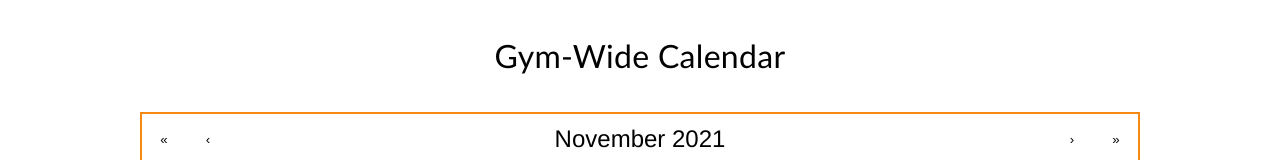
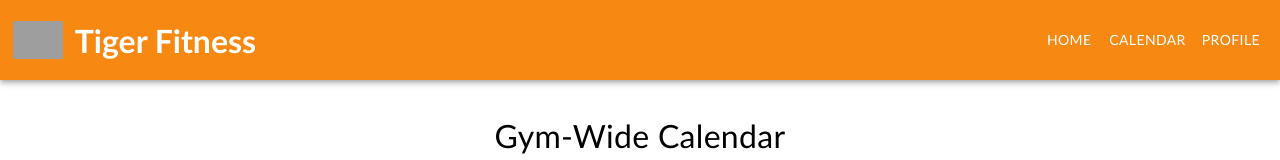
Before and after one commit to jkuo168/dillon_app, a React (Create React App) app in the folder dillon_app/: page /calendar in a window 1280 px wide. Shown: the top 160 px of the page. Built offline with nearby package versions, Linux system fonts and the light colour scheme; no server answers; grey boxes are pictures that could not be loaded.

Commit message:
edited calendar

```diff
--- a/dillon_app/src/components/profile/Form.js
+++ b/dillon_app/src/components/profile/Form.js
@@ -27,6 +27,11 @@ export default function AddCourseForm(props) {
   };
 
   const handleCancel = () => {
+    setName("");
+    setTitle("");
+    setDescription("");
+    setDate("");
+    setImage("");
     props.setFormOpen(!props.formOpen);
   };
 
--- a/dillon_app/src/views/CalendarPage.js
+++ b/dillon_app/src/views/CalendarPage.js
@@ -1,10 +1,11 @@
-import React, { useState, useEffect } from 'react';
-import Calendar from 'react-calendar';
-import 'react-calendar/dist/Calendar.css';
-import './Calendar.css';
+import React, { useState, useEffect } from "react";
+import Calendar from "react-calendar";
+import "react-calendar/dist/Calendar.css";
+import "./Calendar.css";
 import { Typography } from "@mui/material";
-import axios from '../axios';
+import axios from "../axios";
 import ClassCard from "../components/shared/ClassCard";
+import AppBar from "../components/shared/AppBar";
 
 export default function CalendarPage() {
   const [value, onChange] = useState(new Date());
@@ -18,29 +19,41 @@ export default function CalendarPage() {
       // console.log("callll");
       // console.log(result.data);
       result.data.forEach((item) => {
-        setClassList(oldArr => [...oldArr, {
+        setClassList((oldArr) => [
+          ...oldArr,
+          {
             name: item.title,
             time: item.date,
             location: "Frist 212",
             classId: item._id,
-          image: item.image
-        }])
+            image: item.image,
+          },
+        ]);
       });
       // result.data.forEach(class => {
       //   setClassList((currList) => [...currList,
       //     class
       //   ])
       // });
-
     });
     return response;
   }
   useEffect(() => {
-    getClasses()
+    getClasses();
   }, []);
 
   return (
-    <div style={{display: "flex", flexDirection: "column", alignItems: "center"}}>
+    <div>
+      <div>
+        <AppBar />
+      </div>
+      <div
+        style={{
+          display: "flex",
+          flexDirection: "column",
+          alignItems: "center",
+        }}
+      >
         <Typography sx={{ fontFamily: "Gill Sans", fontSize: "2em", m: 4 }}>
           Gym-Wide Calendar
         </Typography>
@@ -50,15 +63,19 @@ export default function CalendarPage() {
           value={value}
         />
 
-      <div style={{display:"flex"}}>
-      {
-        classList.map((c, index) => {
-          console.log(c)
+        <div
+          style={{
+            display: "flex",
+            width: "90%",
+            overflow: "auto",
+          }}
+        >
+          {classList.map((c, index) => {
+            console.log(c);
             return <ClassCard class={c} key={index + c} />;
-        })
-        }
+          })}
         </div>
       </div>
-
+    </div>
   );
 }
--- a/dillon_app/src/views/ProfilePage.js
+++ b/dillon_app/src/views/ProfilePage.js
@@ -10,7 +10,6 @@ export default function ProfilePage() {
   const [classes, setClasses] = useState([]);
   const [formOpen, setFormOpen] = useState(false);
   const handleForm = () => {
-    console.log("here");
     setFormOpen(true);
   };
 
```
Lines whose indentation alone changed are shown as unchanged.
